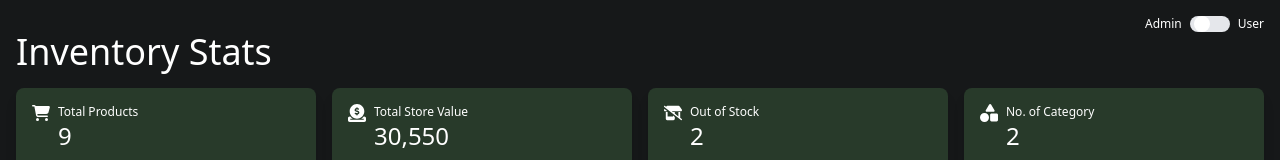
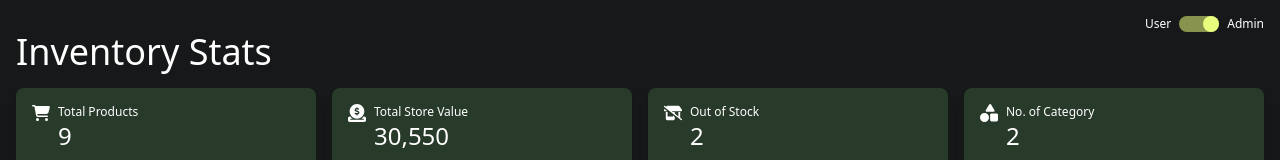
Before and after one commit to AbhishekAligh/inventory-management, a React (Vite) app: page / in a window 1280 px wide. Shown: the top 160 px of the page. Built offline with nearby package versions, Linux system fonts and the light colour scheme; no server answers.

Commit message:
feat(store): simple state management sol using zustand

```diff
--- a/package.json
+++ b/package.json
@@ -13,7 +13,8 @@
     "@headlessui/react": "^2.2.0",
     "react": "^18.3.1",
     "react-dom": "^18.3.1",
-    "react-icons": "^5.4.0"
+    "react-icons": "^5.4.0",
+    "zustand": "^5.0.3"
   },
   "devDependencies": {
     "@eslint/js": "^9.17.0",
--- a/src/components/DataTable.tsx
+++ b/src/components/DataTable.tsx
@@ -1,5 +1,6 @@
 import { useEffect, useState } from "react";
 import { FaEye, FaPencil, FaTrash } from "react-icons/fa6";
+import useUserStore from "../store/userRole";
 
 export default function DataTable() {
   //   const data = [
@@ -48,6 +49,7 @@ export default function DataTable() {
     "Price",
     "Action",
   ];
+  const userStore = useUserStore();
   interface IProducts {
     name: string;
     category: string;
@@ -89,13 +91,25 @@ export default function DataTable() {
                 <td className="">{item.price}</td>
                 <td className="flex  gap-4 text-gray-500">
                   <button onClick={() => console.log("Meow")}>
-                    <FaPencil />
+                    <FaPencil
+                      className={
+                        userStore.isAdmin ? "text-green-500" : "text-gray-600"
+                      }
+                    />
                   </button>
                   <button>
-                    <FaEye />
+                    <FaEye
+                      className={
+                        userStore.isAdmin ? "text-purple-500" : "text-gray-600"
+                      }
+                    />
                   </button>
                   <button>
-                    <FaTrash />
+                    <FaTrash
+                      className={
+                        userStore.isAdmin ? "text-red-500" : "text-gray-600"
+                      }
+                    />
                   </button>
                 </td>
               </tr>
--- a/src/components/Header.tsx
+++ b/src/components/Header.tsx
@@ -1,20 +1,20 @@
 import { Field, Label, Switch } from "@headlessui/react";
-import { useState } from "react";
+import useUserStore from "../store/userRole";
 
 export default function Header() {
-  const [enabled, setEnabled] = useState(false);
+  const userStore = useUserStore();
 
   return (
     <Field className="flex flex-row items-center justify-end gap-2 text-xs">
-      <Label className="text-xs">Admin</Label>
+      <Label className="text-xs">User</Label>
       <Switch
-        checked={enabled}
-        onChange={setEnabled}
+        checked={userStore.isAdmin}
+        onChange={userStore.toggleRole}
         className="group inline-flex h-4 w-10 items-center rounded-full bg-gray-200 transition data-[checked]:bg-[#88944E]"
       >
         <span className="size-4 translate-x-1 rounded-full bg-white transition group-data-[checked]:translate-x-6 group-data-[checked]:bg-[#E8FD7D]" />
       </Switch>
-      <Label className="text-xs">User</Label>
+      <Label className="text-xs">Admin</Label>
     </Field>
   );
 }
--- /dev/null
+++ b/src/store/userRole.ts
@@ -0,0 +1,12 @@
+import { create } from "zustand";
+type UserRole = {
+  isAdmin: boolean;
+  toggleRole: () => void;
+};
+
+const useUserStore = create<UserRole>((set) => ({
+  isAdmin: true,
+  toggleRole: () => set((state) => ({ isAdmin: state.isAdmin ? false : true })),
+}));
+
+export default useUserStore;
```
Also changed, not shown: 1 other file (tests, documents, lock files or other folders).
